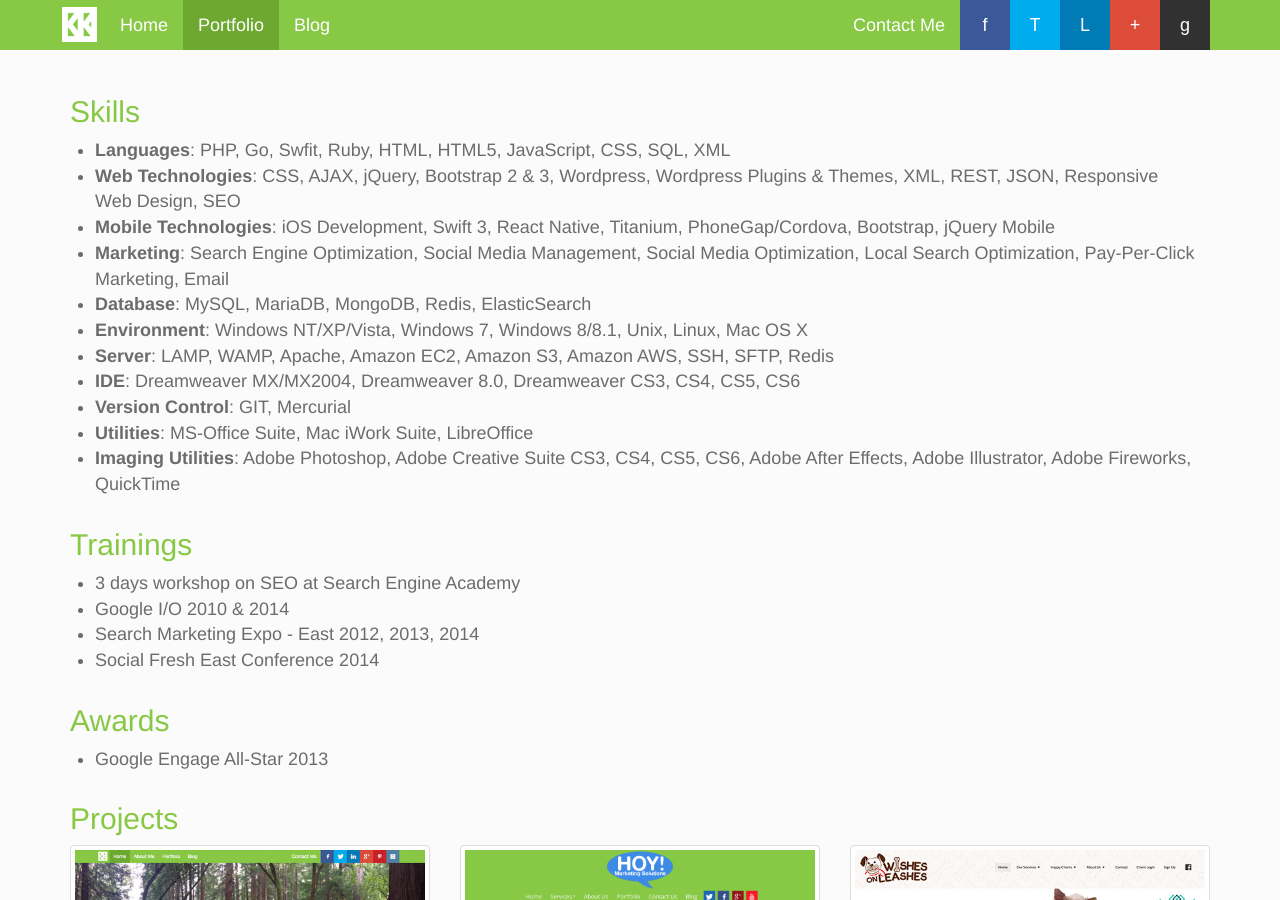
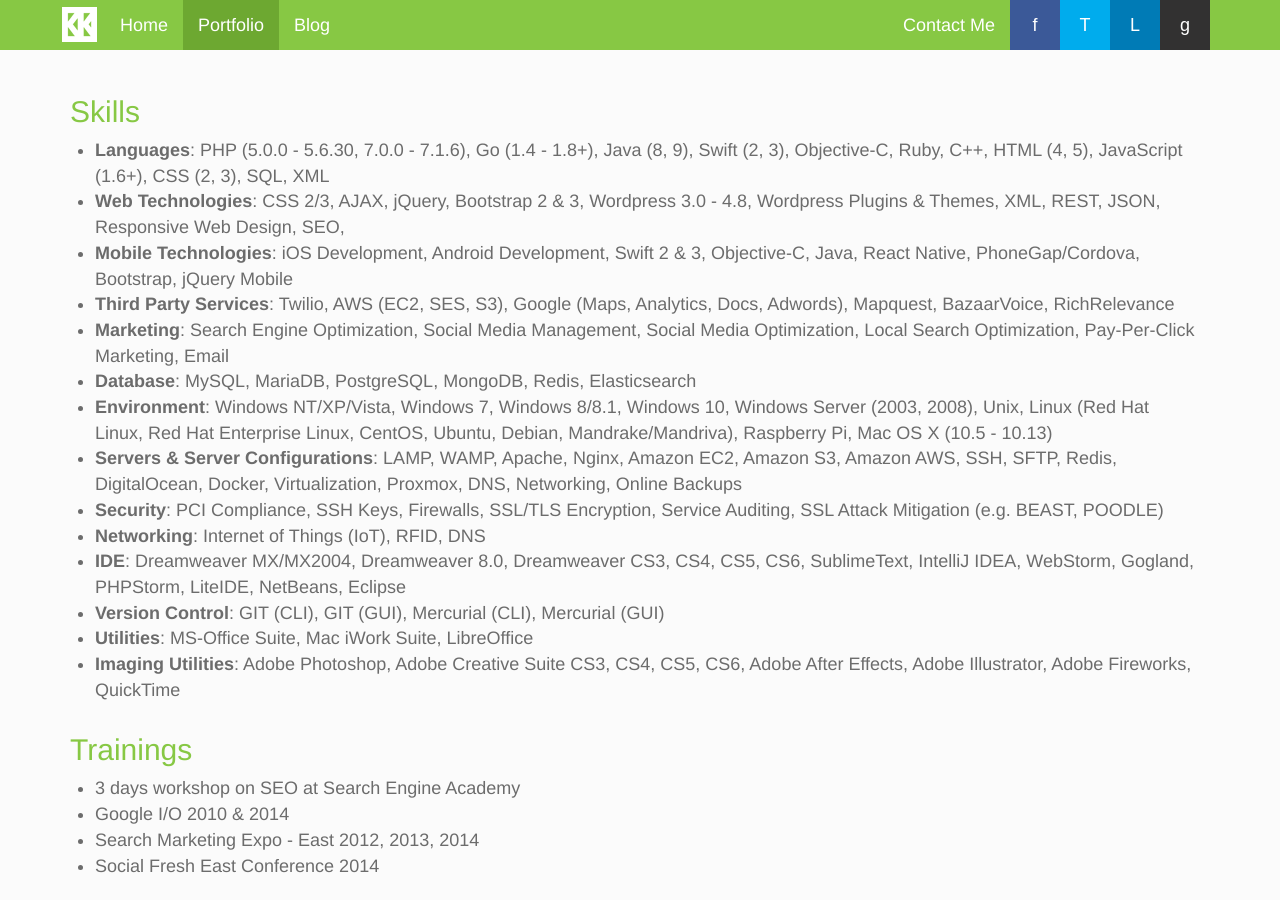
Before and after one commit to kenhkelly/kenhkelly.us, a Jekyll site: the page built from portfolio.html, in a window 1280 px wide and 900 px high. Built offline with Jekyll 4.4.1, drawn with Linux system fonts in a browser that asks for light colours; some web fonts are replaced.

Commit message:
Update resume, home page, and portfolio page highlighting new skills.

```diff
--- a/_includes/header.html
+++ b/_includes/header.html
@@ -25,7 +25,6 @@
             <li class="z-facebook menu-item"><a target="_blank" href="http://www.facebook.com/kenhkelly">Facebook</a></li>
             <li class="z-twitter menu-item"><a target="_blank" href="http://twitter.com/kenhkelly">Twitter</a></li>
             <li class="z-linkedin menu-item"><a target="_blank" href="http://www.linkedin.com/in/kenhkelly">LinkedIn</a></li>
-            <li class="hidden-sm z-googleplus menu-item"><a target="_blank" href="https://plus.google.com/+KenKellyH/about">Google+</a></li>
             <li class="z-github menu-item"><a target="_blank" href="http://github.com/kenhkelly">GitHub</a></li>
           </ul>
         </div>
--- a/portfolio.html
+++ b/portfolio.html
@@ -14,15 +14,18 @@
             </div>
             <div class="row skills col-xs-12">
                 <ul>
-                <li><strong>Languages</strong>: PHP, Go, Swfit, Ruby, HTML, HTML5, JavaScript, CSS, SQL, XML</li>
-                <li><strong>Web Technologies</strong>: CSS, AJAX, jQuery, Bootstrap 2 &amp; 3, Wordpress, Wordpress Plugins &amp; Themes, XML, REST, JSON, Responsive Web Design, SEO</li>
-                <li><strong>Mobile Technologies</strong>: iOS Development, Swift 3, React Native, Titanium, PhoneGap/Cordova, Bootstrap, jQuery Mobile</li>
+                <li><strong>Languages</strong>: PHP (5.0.0 - 5.6.30, 7.0.0 - 7.1.6), Go (1.4 - 1.8+), Java (8, 9), Swift (2, 3), Objective-C, Ruby, C++, HTML (4, 5), JavaScript (1.6+), CSS (2, 3), SQL, XML</li>
+                <li><strong>Web Technologies</strong>: CSS 2/3, AJAX, jQuery, Bootstrap 2 &amp; 3, Wordpress 3.0 - 4.8, Wordpress Plugins &amp; Themes, XML, REST, JSON, Responsive Web Design, SEO,</li>
+                <li><strong>Mobile Technologies</strong>: iOS Development, Android Development, Swift 2 &amp; 3, Objective-C, Java, React Native, PhoneGap/Cordova, Bootstrap, jQuery Mobile</li>
+                <li><strong>Third Party Services</strong>: Twilio, AWS (EC2, SES, S3), Google (Maps, Analytics, Docs, Adwords), Mapquest, BazaarVoice, RichRelevance</li>
                 <li><strong>Marketing</strong>: Search Engine Optimization, Social Media Management, Social Media Optimization, Local Search Optimization, Pay-Per-Click Marketing, Email</li>
-                <li><strong>Database</strong>: MySQL, MariaDB, MongoDB, Redis, ElasticSearch</li>
-                <li><strong>Environment</strong>: Windows NT/XP/Vista, Windows 7, Windows 8/8.1, Unix, Linux, Mac OS X</li>
-                <li><strong>Server</strong>: LAMP, WAMP, Apache, Amazon EC2, Amazon S3, Amazon AWS, SSH, SFTP, Redis</li>
-                <li><strong>IDE</strong>: Dreamweaver MX/MX2004, Dreamweaver 8.0, Dreamweaver CS3, CS4, CS5, CS6</li>
-                <li><strong>Version Control</strong>: GIT, Mercurial</li>
+                <li><strong>Database</strong>: MySQL, MariaDB, PostgreSQL, MongoDB, Redis, Elasticsearch</li>
+                <li><strong>Environment</strong>: Windows NT/XP/Vista, Windows 7, Windows 8/8.1, Windows 10, Windows Server (2003, 2008), Unix, Linux (Red Hat Linux, Red Hat Enterprise Linux, CentOS, Ubuntu, Debian, Mandrake/Mandriva), Raspberry Pi, Mac OS X (10.5 - 10.13)</li>
+                <li><strong>Servers &amp; Server Configurations</strong>: LAMP, WAMP, Apache, Nginx, Amazon EC2, Amazon S3, Amazon AWS, SSH, SFTP, Redis, DigitalOcean, Docker, Virtualization, Proxmox, DNS, Networking, Online Backups</li>
+                <li><strong>Security</strong>: PCI Compliance, SSH Keys, Firewalls, SSL/TLS Encryption, Service Auditing, SSL Attack Mitigation (e.g. BEAST, POODLE)</li>
+                <li><strong>Networking</strong>: Internet of Things (IoT), RFID, DNS</li>
+                <li><strong>IDE</strong>: Dreamweaver MX/MX2004, Dreamweaver 8.0, Dreamweaver CS3, CS4, CS5, CS6, SublimeText, IntelliJ IDEA, WebStorm, Gogland, PHPStorm, LiteIDE, NetBeans, Eclipse</li>
+                <li><strong>Version Control</strong>: GIT (CLI), GIT (GUI), Mercurial (CLI), Mercurial (GUI)</li>
                 <li><strong>Utilities</strong>: MS-Office Suite, Mac iWork Suite, LibreOffice</li>
                 <li><strong>Imaging Utilities</strong>: Adobe Photoshop, Adobe Creative Suite CS3, CS4, CS5, CS6, Adobe After Effects, Adobe Illustrator, Adobe Fireworks, QuickTime</li>
                 </ul>
```
Also changed, not shown: index.html (+21 -22 lines), images/kenhkelly.jpg, 2 other files.
